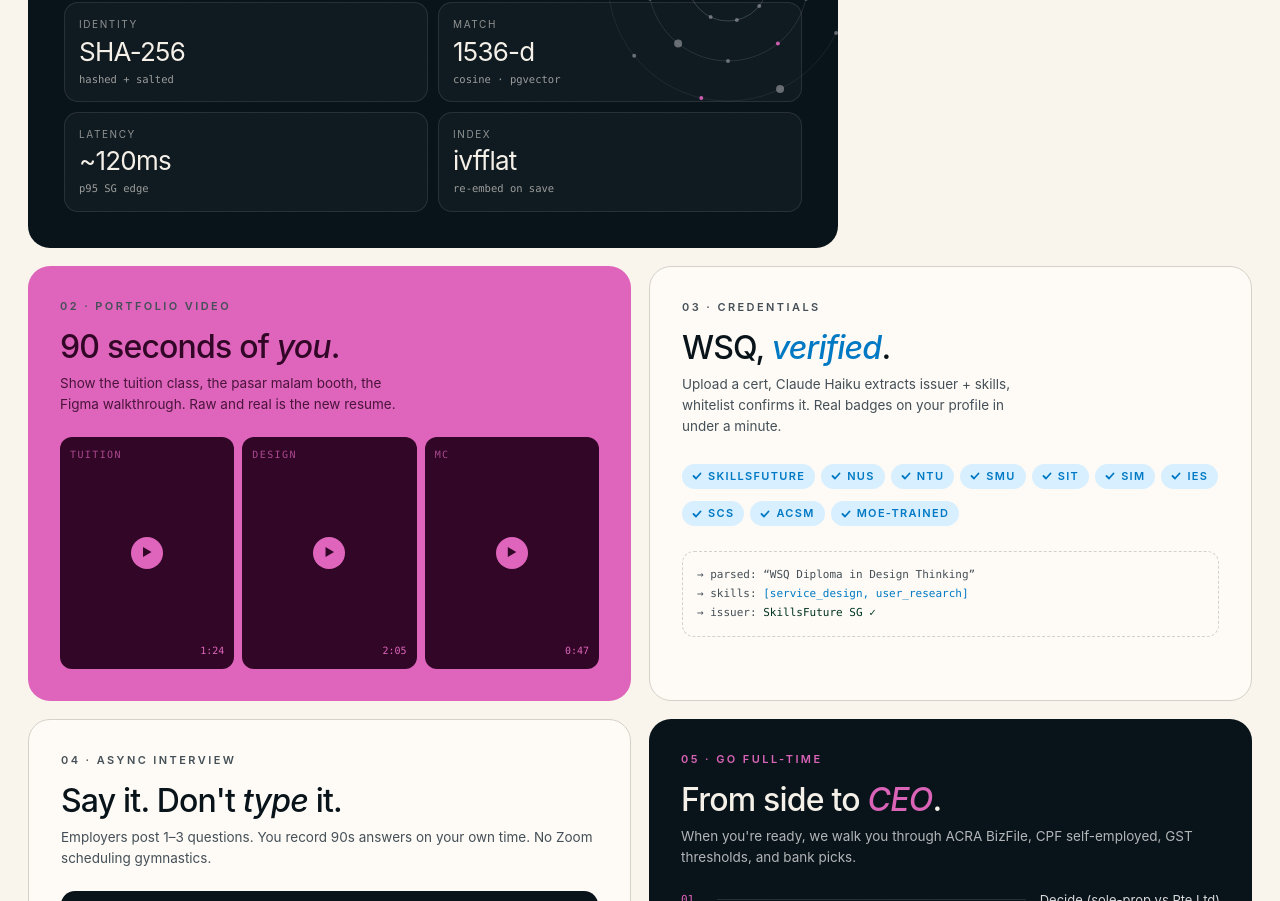
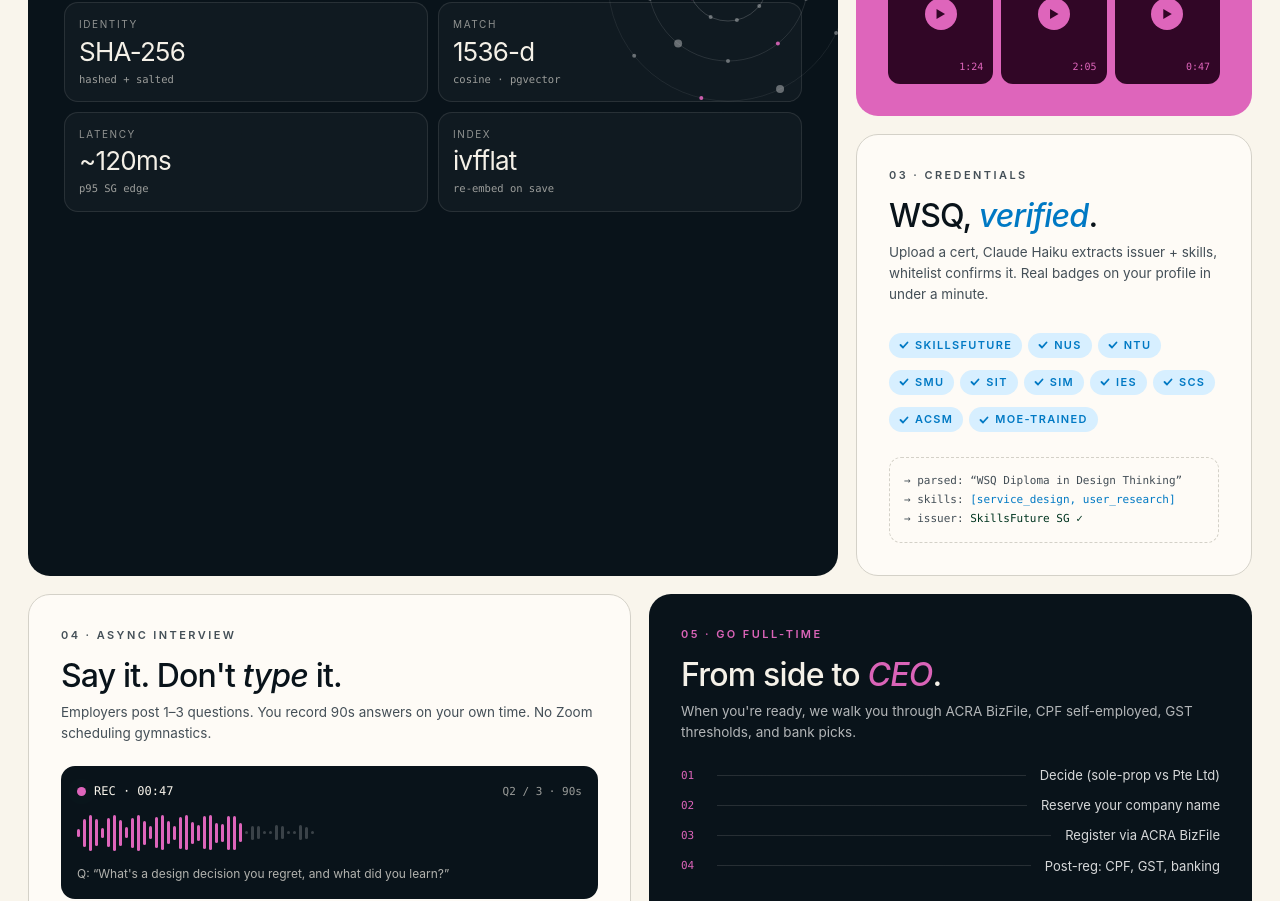
Before and after one commit to darrenCWJ/hustle-sg, a Next.js app: page / in a window 1280 px wide. Shown: the part 2380-3281 px from the top of the page. Built offline with nearby package versions, Linux system fonts and the light colour scheme; no server answers.

Commit message:
fix: correct bento grid layout — cell-md (span 3) next to cell-lg tall (span 4) overflowed 6-col grid making cards invisible

```diff
--- a/app/(marketing)/FeatureBento.tsx
+++ b/app/(marketing)/FeatureBento.tsx
@@ -56,7 +56,7 @@ function FeatureVerified() {
 function FeaturePortfolio() {
   return (
     <article
-      className="cell-md"
+      className="cell-sm"
       style={{ borderRadius: 22, background: "var(--color-accent)", color: "oklch(22% 0.08 var(--accent-h))", padding: 32, position: "relative", overflow: "hidden" }}
     >
       <Eyebrow>02 · Portfolio video</Eyebrow>
@@ -97,7 +97,7 @@ function FeaturePortfolio() {
 
 function FeatureCredentials() {
   return (
-    <article className="cell-md" style={{ borderRadius: 22, background: "var(--color-surface-raised)", border: "1px solid var(--color-line)", padding: 32 }}>
+    <article className="cell-sm" style={{ borderRadius: 22, background: "var(--color-surface-raised)", border: "1px solid var(--color-line)", padding: 32 }}>
       <Eyebrow>03 · Credentials</Eyebrow>
       <h3 style={{ fontFamily: "var(--font-display)", fontSize: 32, margin: "16px 0 10px", letterSpacing: "-0.025em", lineHeight: 1 }}>
         WSQ, <span style={{ fontStyle: "italic", color: "var(--color-trust)" }}>verified</span>.
```
